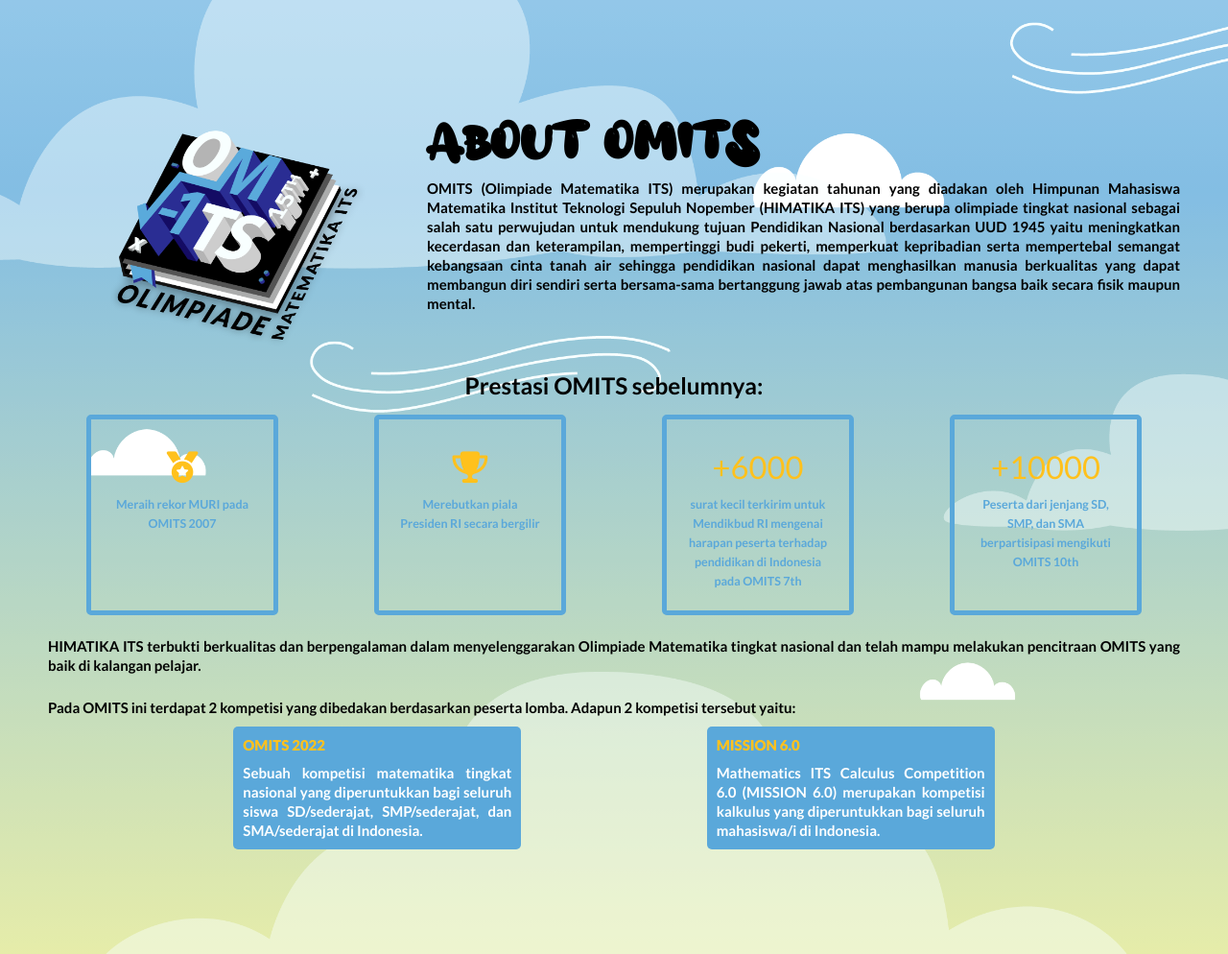
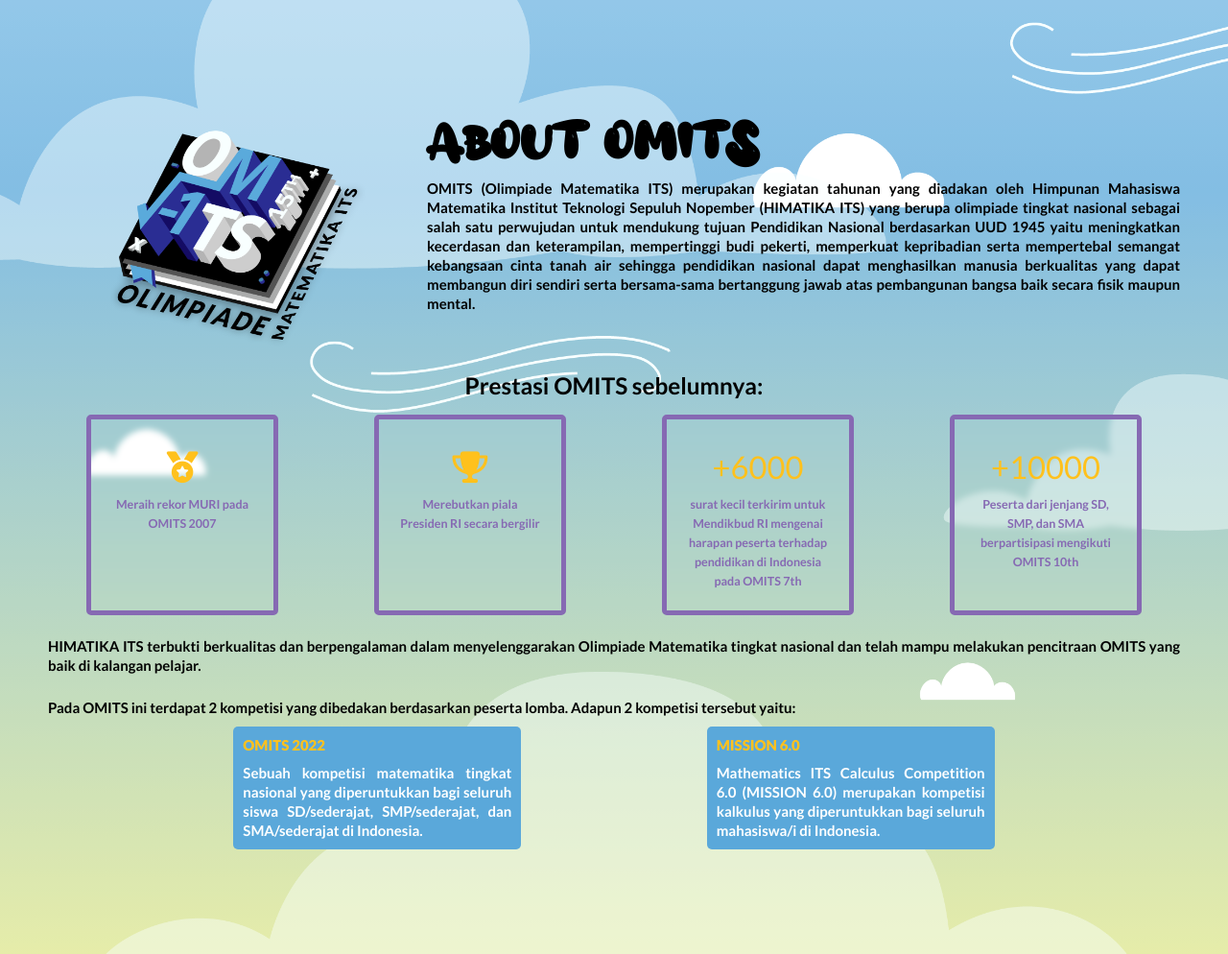
Before and after one commit to bramantya5696/omits-web, a PHP site: page / in a window 1280 px wide. Shown: the part 801-1795 px from the top of the page at 96% size. Run offline with PHP 8.4, Linux system fonts and the light colour scheme; some libraries are stand-ins or nearby versions.

Commit message:
menambahkan backdrop filter blur pada box achievement

```diff
--- a/style.css
+++ b/style.css
@@ -389,9 +389,10 @@
   margin: 10px 0;
   max-width: 200px;
   padding: 20px;
-  border: 5px solid #5aa8da;
+  border: 5px solid #8669b3;
   border-radius: 5px;
-  /* background: #c5eafe; */
+  /* background: #ffffff34; */
+  backdrop-filter: blur(3px);
 }
 #about .about .div-about-description-2 .div-achievement i,
 #about .about .div-about-description-2 .div-achievement .achievement-box-icon {
@@ -406,7 +407,7 @@
   .div-about-description-2
   .div-achievement
   .achievement-box-shortdesc {
-  color: #5aa8da;
+  color: #8669b3;
   font-weight: 600;
   font-size: 1.25rem;
   line-height: 20px;
```
